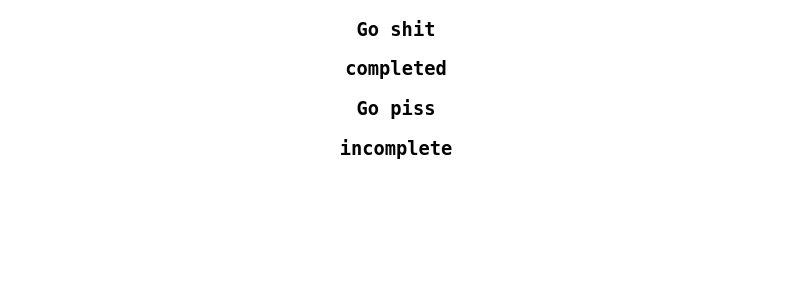
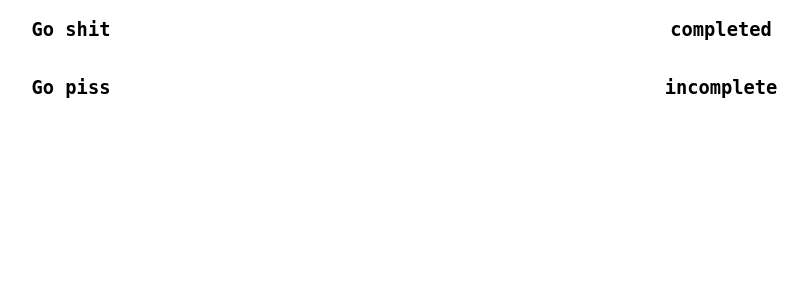
Before and after one commit to notjedi/react-fun, a React (Create React App) app in the folder todo-app/: page / in a window 1280 px wide. Shown: the top 300 px of the page, without its empty margins (244-1052 px from the left). Built offline with nearby package versions, Linux system fonts and the light colour scheme; the HTML template or start-up script is replaced by a standard one.

Commit message:
add todo list css and update js file

```diff
--- /dev/null
+++ b/todo-app/src/components/TodoItem.css
@@ -0,0 +1,11 @@
+.flex-container {
+    display: flex;
+}
+
+.flex-child {
+    flex: 1;
+}
+
+.flex-child:first-child {
+    margin-right: 20px;
+}
--- a/todo-app/src/components/TodoItem.js
+++ b/todo-app/src/components/TodoItem.js
@@ -1,12 +1,17 @@
 import React, { Component } from "react";
+import "./TodoItem.css";
 
 class TodoItem extends Component {
 	render() {
 		const item = this.props.itemData;
 		return (
-			<div key={item.id}>
-				<h3> {item.title} </h3>
-				<h3> {item.status} </h3>
+			<div className="flex-container" key={item.id}>
+				<div className="flex-child">
+					<h3> {item.title} </h3>
+				</div>
+				<div className="flex-child">
+					<h3> {item.status} </h3>
+				</div>
 			</div>
 		);
 	}
```
